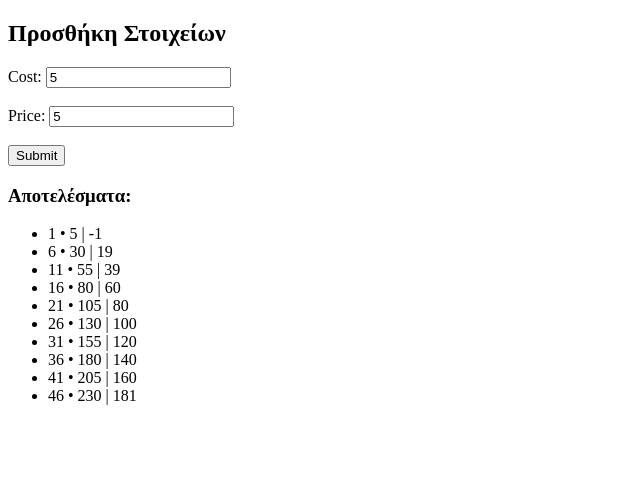
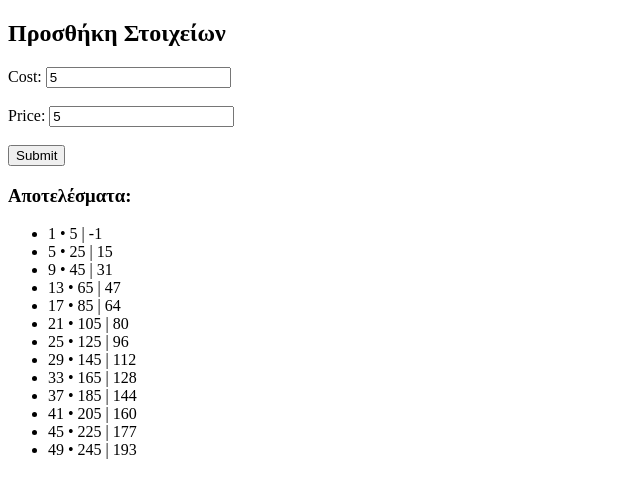
Before and after one commit to PolyzosFotios/tcp, a plain HTML site: page index.html in a window 1280 px wide. Both pictures are taken after typing "5", "5" into the empty fields and a click on the button "Submit". Shown: the whole page, without its empty margins (0-640 px from the left). Drawn offline with Linux system fonts and the light colour scheme.

Commit message:
Update index.html

```diff
--- a/index.html
+++ b/index.html
@@ -14,7 +14,7 @@
 
             document.getElementById("output").innerHTML = "";
 
-            for (let i = 1; i<= 50;i+=5){
+            for (let i = 1; i<= 50;i+=4){
                 let income = i * price;
                 let incomeClear = i * (price / 1.24);
                 let vat = income - incomeClear;
```
